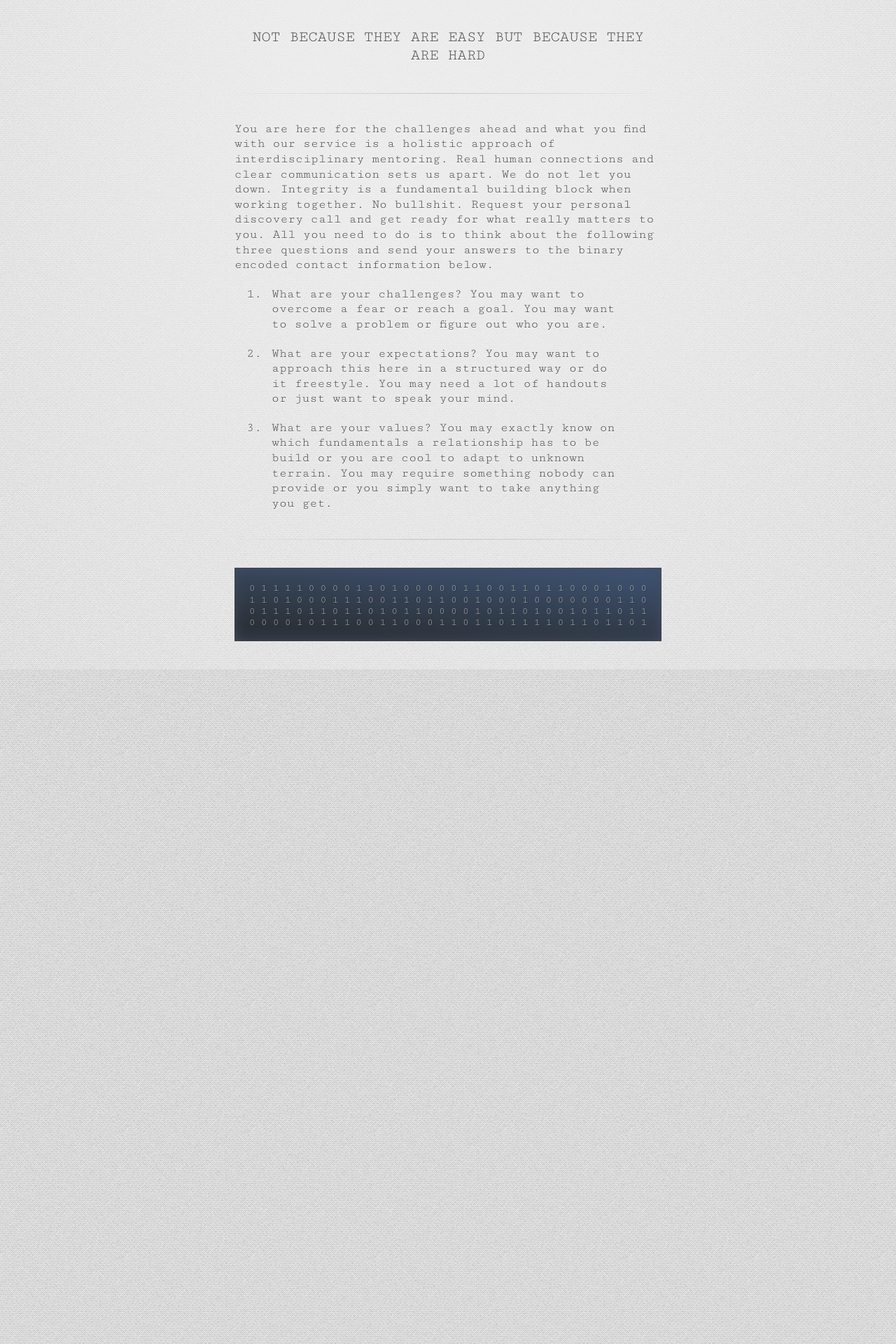
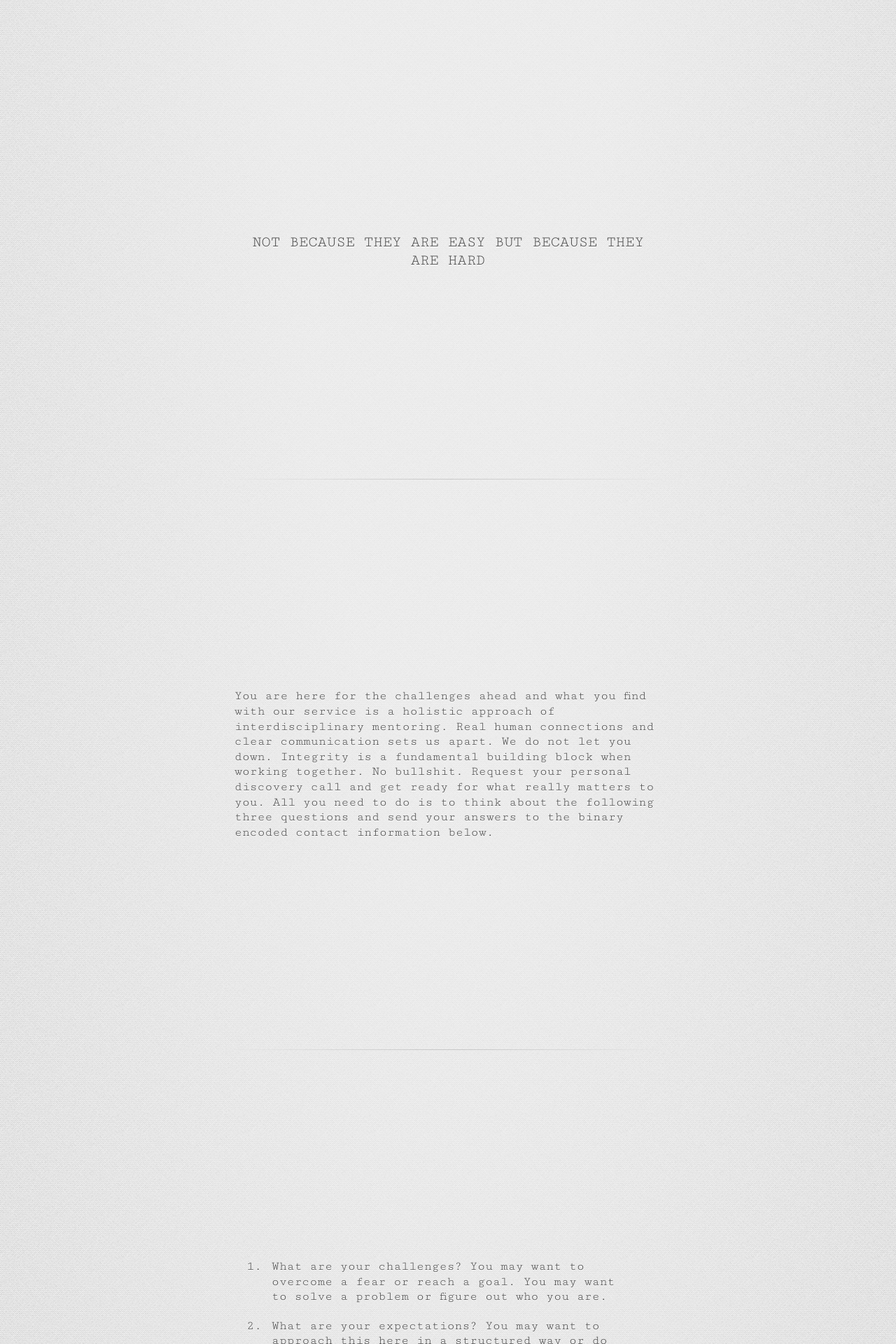
Before and after one commit to xh3b4sd/xh3b4sd.github.io, a Jekyll site: the page built from index.md, in a window 1280 px wide. Shown: the top 1920 px of the page at 70% size. Built offline with Jekyll 4.4.1, drawn with Linux system fonts in a browser that asks for light colours.

Commit message:
digital business card version #009

```diff
--- a/_sass/heading.scss
+++ b/_sass/heading.scss
@@ -41,9 +41,11 @@ section h3 {
 }
 
 section h3:not(.quote) {
+  display: none;
 	position: absolute;
 }
 
 section h3.visible {
+  display: block;
   opacity: 1;
 }
--- a/_sass/layout.scss
+++ b/_sass/layout.scss
@@ -1,6 +1,6 @@
 
 .inner {
-  margin: 40px auto;
+  margin: 26% auto;
   width: 610px;
 }
 
@@ -9,8 +9,8 @@ hr {
   border: none;
   height: 1px;
   line-height: 1px;
-  margin-bottom: 40px;
-  margin-top: 40px;
+  margin-bottom: 49%;
+  margin-top: 49%;
 }
 
 p {
--- a/index.md
+++ b/index.md
@@ -23,6 +23,12 @@ personal discovery call and get ready for what really matters to you. All you
 need to do is to think about the following three questions and send your answers
 to the binary encoded contact information below.
 
+
+
+---
+
+
+
 1. What are your challenges? You may want to overcome a fear or reach a goal.
    You may want to solve a problem or figure out who you are.
 
```
